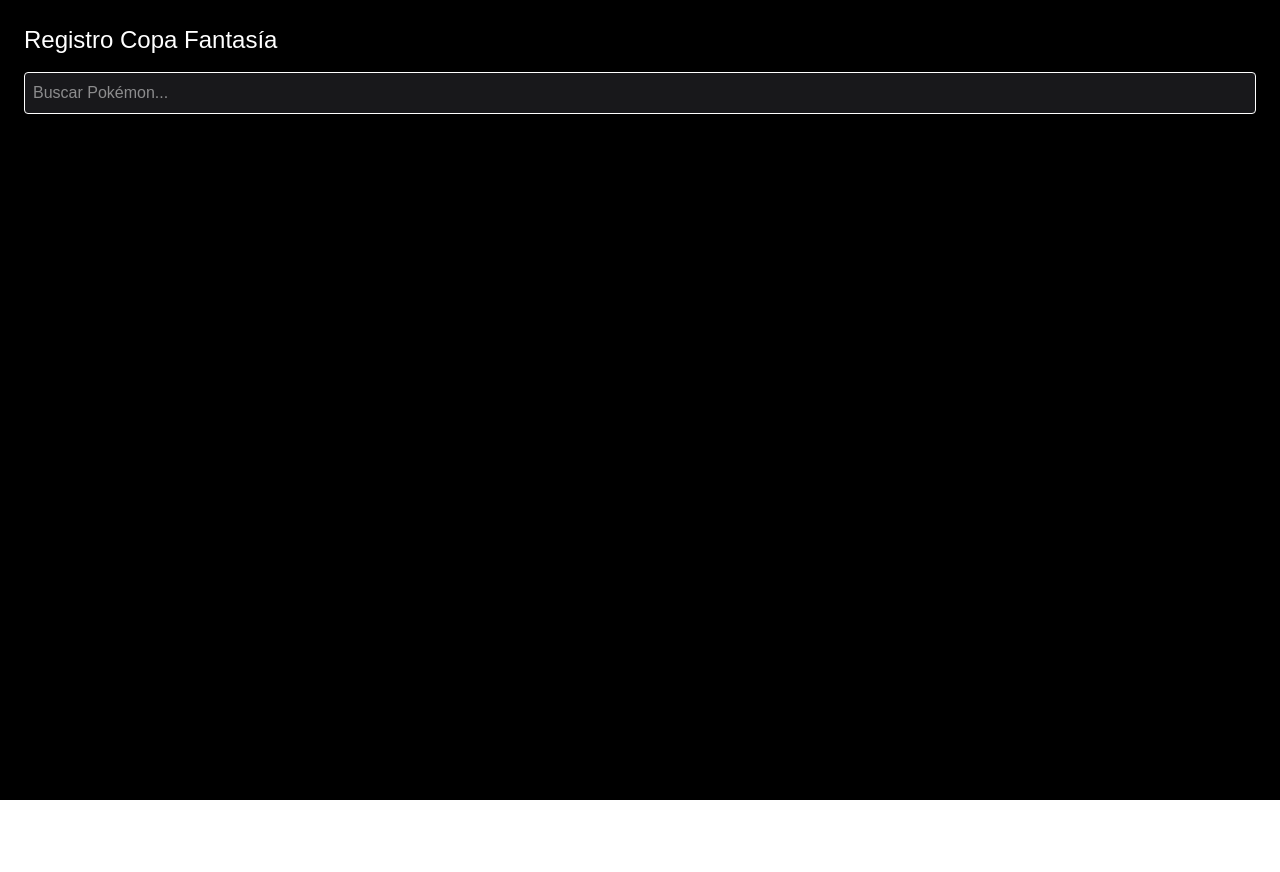
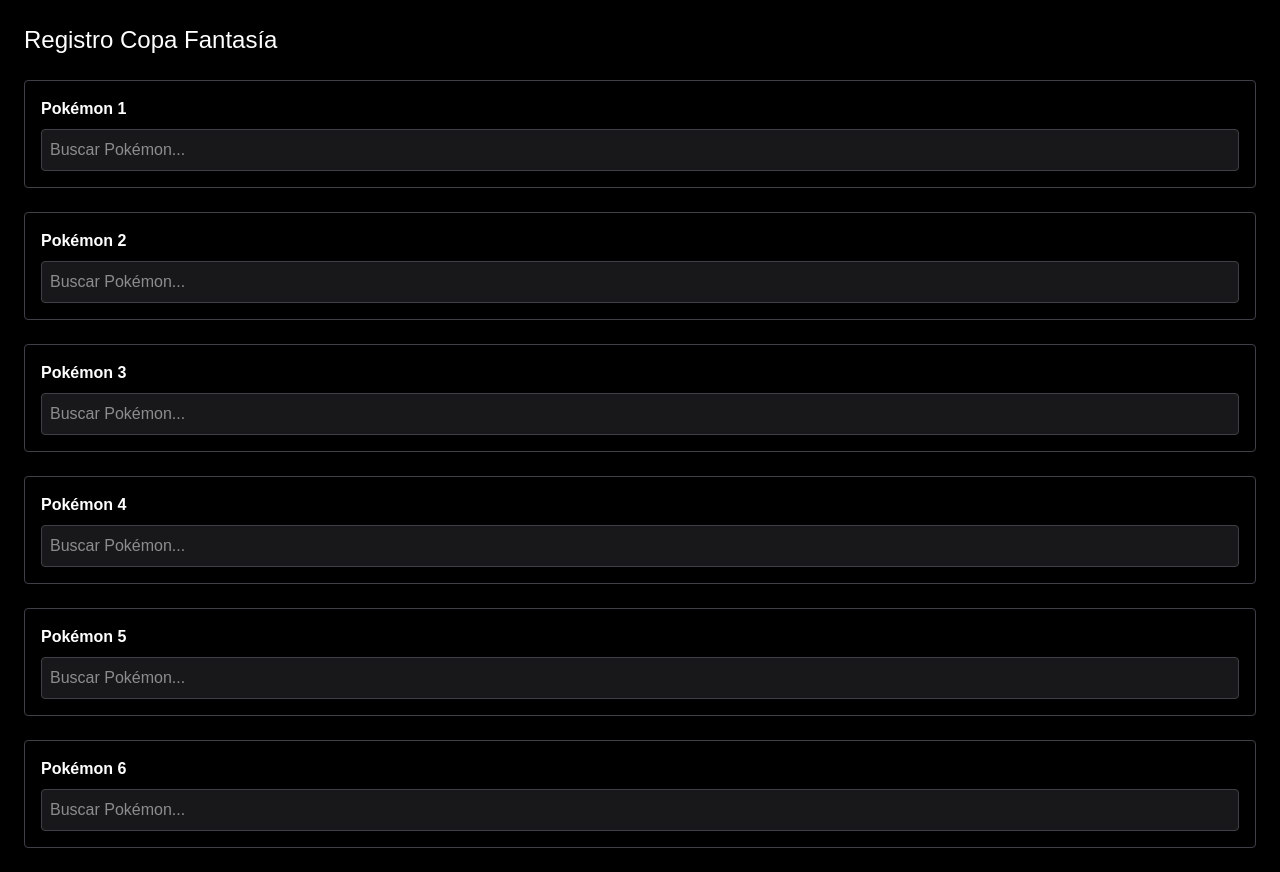
Before and after one commit to velazquezgreg/pogo-resis-pvp, a Next.js app: page /torneo/test in a window 1280 px wide. Before the commit the page ends 800 px from the top, so only its background shows below. Built offline with nearby package versions, Linux system fonts and the light colour scheme.

Commit message:
test autocompletar full 2

```diff
--- a/app/torneo/test/page.tsx
+++ b/app/torneo/test/page.tsx
@@ -3,42 +3,19 @@
 import { useState } from "react";
 import PokemonAutocomplete from "@/components/PokemonAutocomplete";
 import pokemonData from "@/src/data/pokemon-es.json";
-
-type Pokemon = {
-  name: string;
-  types: string[];
-  fastMoves: string[];
-  chargedMoves: string[];
-};
-
-type TeamPokemon = {
-  name: string;
-  types: string[];
-  fastMove: string;
-  chargedMove1: string;
-  chargedMove2: string;
-};
+import { Pokemon, TeamPokemon } from "@/components/types";
 
 export default function Page() {
-  const [team, setTeam] = useState<TeamPokemon[]>([]);
-
-  const addPokemon = (p: Pokemon) => {
-    if (team.length >= 6) return;
-
-    // evitar duplicados
-    if (team.some(tp => tp.name === p.name)) return;
-
-    setTeam([
-      ...team,
-      {
-        name: p.name,
-        types: p.types,
+  const [team, setTeam] = useState<TeamPokemon[]>(
+    Array(6).fill(null).map(() => ({
+      name: "",
+      types: [],
       fastMove: "",
       chargedMove1: "",
-        chargedMove2: ""
-      }
-    ]);
-  };
+      chargedMove2: "",
+      isShadow: false
+    }))
+  );
 
   const updateMove = (
     index: number,
@@ -46,93 +23,132 @@
     value: string
   ) => {
     const newTeam = [...team];
+
+    // evitar duplicar charged moves
+    if (
+      field === "chargedMove2" &&
+      value === newTeam[index].chargedMove1
+    ) return;
+
+    if (
+      field === "chargedMove1" &&
+      value === newTeam[index].chargedMove2
+    ) return;
+
     newTeam[index][field] = value;
     setTeam(newTeam);
   };
 
-  const removePokemon = (index: number) => {
+  const updatePokemon = (index: number, pokemon: Pokemon) => {
     const newTeam = [...team];
-    newTeam.splice(index, 1);
+
+    newTeam[index] = {
+      ...newTeam[index],
+      name: pokemon.name,
+      types: pokemon.types,
+      fastMove: "",
+      chargedMove1: "",
+      chargedMove2: ""
+    };
+
+    setTeam(newTeam);
+  };
+
+  const toggleShadow = (index: number, value: boolean) => {
+    const newTeam = [...team];
+    newTeam[index].isShadow = value;
     setTeam(newTeam);
   };
 
   return (
     <div className="p-6 text-white bg-black min-h-screen">
-      <h1 className="text-2xl mb-4">Registro Copa Fantasía</h1>
+      <h1 className="text-2xl mb-6">Registro Copa Fantasía</h1>
+
+      <div className="space-y-6">
+        {team.map((p, index) => {
+          const selectedPokemon = pokemonData.find(
+            pk => pk.name === p.name
+          );
+
+          return (
+            <div key={index} className="p-4 border border-zinc-700 rounded">
+              <h2 className="mb-2 font-bold">Pokémon {index + 1}</h2>
 
               <PokemonAutocomplete
-        data={pokemonData}
-        onSelect={addPokemon}
+                pokemonList={pokemonData}
+                onSelect={(pokemon) => updatePokemon(index, pokemon)}
               />
 
-      <div className="mt-6 space-y-4">
-        {team.map((p, i) => (
-          <div key={i} className="border p-4 rounded bg-zinc-900">
-            <div className="flex justify-between">
-              <div>
-                <h2 className="text-lg">{p.name}</h2>
-                <p className="text-sm text-gray-400">
-                  {p.types.join(" / ")}
-                </p>
-              </div>
-              <button onClick={() => removePokemon(i)}>❌</button>
-            </div>
+              {p.name && (
+                <div className="mt-3 space-y-2">
 
-            {/* FAST MOVE */}
+                  {/* Fast Move */}
                   <select
                     value={p.fastMove}
-              onChange={e =>
-                updateMove(i, "fastMove", e.target.value)
+                    onChange={(e) =>
+                      updateMove(index, "fastMove", e.target.value)
                     }
-              className="mt-2 w-full bg-zinc-800 p-2 rounded"
+                    className="w-full p-2 bg-zinc-900 border border-zinc-700 rounded"
                   >
                     <option value="">Ataque rápido</option>
-              {pokemonData
-                .find(pk => pk.name === p.name)
-                ?.fastMoves.map(m => (
-                  <option key={m} value={m}>
+                    {selectedPokemon?.fastMoves.map((m, i) => (
+                      <option key={i} value={m}>
                         {m}
                       </option>
                     ))}
                   </select>
 
-            {/* CHARGED 1 */}
+                  {/* Charged 1 */}
                   <select
                     value={p.chargedMove1}
-              onChange={e =>
-                updateMove(i, "chargedMove1", e.target.value)
+                    onChange={(e) =>
+                      updateMove(index, "chargedMove1", e.target.value)
                     }
-              className="mt-2 w-full bg-zinc-800 p-2 rounded"
+                    className="w-full p-2 bg-zinc-900 border border-zinc-700 rounded"
                   >
                     <option value="">Ataque cargado 1</option>
-              {pokemonData
-                .find(pk => pk.name === p.name)
-                ?.chargedMoves.map(m => (
-                  <option key={m} value={m}>
+                    {selectedPokemon?.chargedMoves.map((m, i) => (
+                      <option key={i} value={m}>
                         {m}
                       </option>
                     ))}
                   </select>
 
-            {/* CHARGED 2 */}
+                  {/* Charged 2 */}
                   <select
                     value={p.chargedMove2}
-              onChange={e =>
-                updateMove(i, "chargedMove2", e.target.value)
+                    onChange={(e) =>
+                      updateMove(index, "chargedMove2", e.target.value)
                     }
-              className="mt-2 w-full bg-zinc-800 p-2 rounded"
+                    className="w-full p-2 bg-zinc-900 border border-zinc-700 rounded"
                   >
                     <option value="">Ataque cargado 2</option>
-              {pokemonData
-                .find(pk => pk.name === p.name)
-                ?.chargedMoves.map(m => (
-                  <option key={m} value={m}>
+                    {selectedPokemon?.chargedMoves
+                      .filter(m => m !== p.chargedMove1)
+                      .map((m, i) => (
+                        <option key={i} value={m}>
                           {m}
                         </option>
                       ))}
                   </select>
+
+                  {/* Shadow */}
+                  <label className="flex items-center gap-2">
+                    <input
+                      type="checkbox"
+                      checked={p.isShadow}
+                      onChange={(e) =>
+                        toggleShadow(index, e.target.checked)
+                      }
+                    />
+                    Oscuro
+                  </label>
+
                 </div>
-        ))}
+              )}
+            </div>
+          );
+        })}
       </div>
     </div>
   );
--- a/components/PokemonAutocomplete.tsx
+++ b/components/PokemonAutocomplete.tsx
@@ -1,62 +1,70 @@
-"use client";
+import { useState } from "react";
+import { Pokemon } from "./types";
 
-import { useState } from "react";
+interface Props {
+  pokemonList: Pokemon[];
+  onSelect: (pokemon: Pokemon) => void;
+}
 
-type Pokemon = {
-  name: string;
-  types: string[];
-  fastMoves: string[];
-  chargedMoves: string[];
-};
-
-type Props = {
-  onSelect: (pokemon: Pokemon) => void;
-  data: Pokemon[];
-};
-
-export default function PokemonAutocomplete({ onSelect, data }: Props) {
-  const [query, setQuery] = useState("");
-  const [results, setResults] = useState<Pokemon[]>([]);
+export default function PokemonAutocomplete({ pokemonList, onSelect }: Props) {
+  const [input, setInput] = useState("");
+  const [filtered, setFiltered] = useState<Pokemon[]>([]);
+  const [show, setShow] = useState(false);
 
   const handleChange = (e: React.ChangeEvent<HTMLInputElement>) => {
     const value = e.target.value;
-    setQuery(value);
+    setInput(value);
 
-    const filtered = data.filter(p =>
-      p.name.toLowerCase().includes(value.toLowerCase())
-    );
+    if (!value) {
+      setFiltered([]);
+      return;
+    }
 
-    setResults(filtered.slice(0, 10));
+    const result = pokemonList
+      .filter(p =>
+        p.name.toLowerCase().includes(value.toLowerCase())
+      )
+      .sort((a, b) => {
+        const aStarts = a.name.toLowerCase().startsWith(value.toLowerCase());
+        const bStarts = b.name.toLowerCase().startsWith(value.toLowerCase());
+        return Number(bStarts) - Number(aStarts);
+      });
+
+    setFiltered(result);
+    setShow(true);
+  };
+
+  const handleSelect = (pokemon: Pokemon) => {
+    setInput(pokemon.name);
+    setShow(false);
+    onSelect(pokemon);
   };
 
   return (
     <div className="relative">
       <input
-        value={query}
+        value={input}
         onChange={handleChange}
+        onFocus={() => setShow(true)}
+        className="w-full p-2 bg-zinc-900 text-white border border-zinc-700 rounded"
         placeholder="Buscar Pokémon..."
-        className="w-full p-2 border rounded bg-zinc-900 text-white"
       />
 
-      {results.length > 0 && (
-        <ul className="absolute z-10 w-full bg-zinc-800 border mt-1 rounded max-h-60 overflow-y-auto">
-          {results.map(p => (
-            <li
-              key={p.name}
-              onClick={() => {
-                onSelect(p);
-                setQuery(p.name);
-                setResults([]);
-              }}
+      {show && filtered.length > 0 && (
+        <div className="absolute z-10 w-full bg-zinc-800 border border-zinc-700 rounded mt-1 max-h-60 overflow-y-auto">
+          {filtered.map((p, i) => (
+            <div
+              key={i}
+              onClick={() => handleSelect(p)}
               className="p-2 hover:bg-zinc-700 cursor-pointer"
             >
               <div className="font-semibold">{p.name}</div>
-              <div className="text-sm text-gray-400">
+              <div className="text-sm text-zinc-400">
                 {p.types.join(" / ")}
               </div>
-            </li>
+            </div>
           ))}
-        </ul>
+        </div>
       )}
     </div>
   );
--- /dev/null
+++ b/components/types.ts
@@ -0,0 +1,15 @@
+export interface Pokemon {
+  name: string;
+  types: string[];
+  fastMoves: string[];
+  chargedMoves: string[];
+}
+
+export interface TeamPokemon {
+  name: string;
+  types: string[];
+  fastMove: string;
+  chargedMove1: string;
+  chargedMove2: string;
+  isShadow: boolean;
+}
```
Lines whose indentation alone changed are shown as unchanged.
